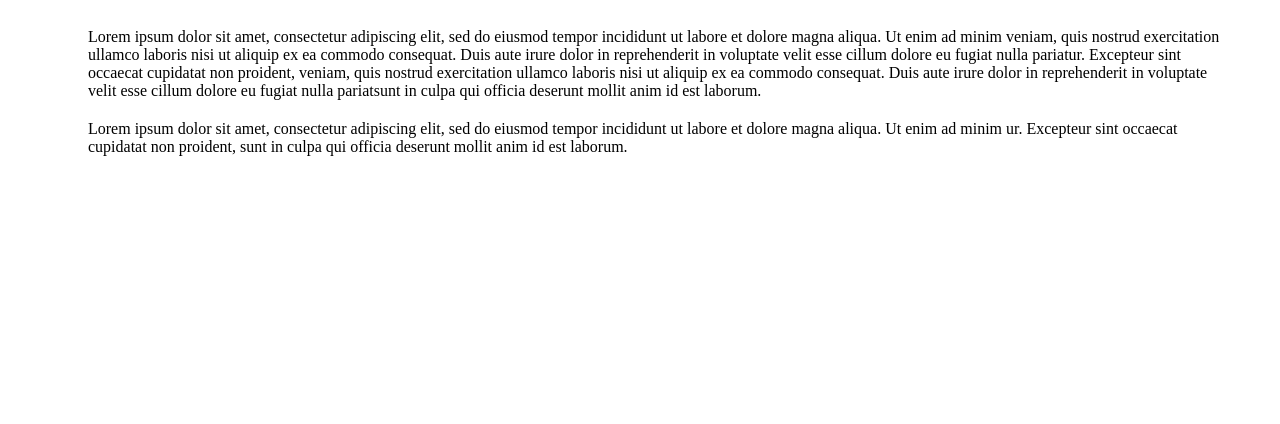
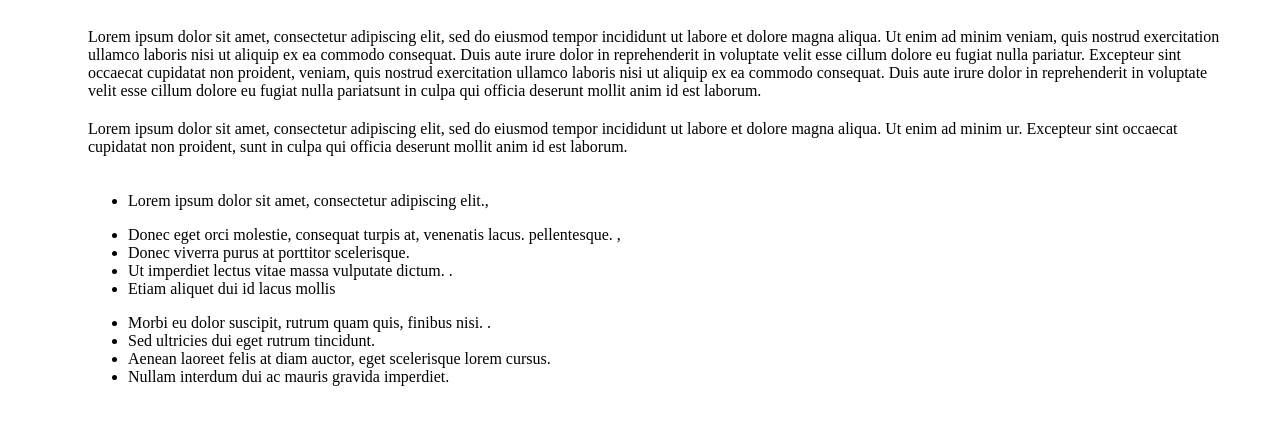
Before and after one commit to akscedcoss/learn-branch, a plain HTML site: page src/index.html in a window 1280 px wide. Drawn offline with Linux system fonts and the light colour scheme.

Commit message:
middle list

```diff
--- a/src/index.html
+++ b/src/index.html
@@ -34,5 +34,28 @@
       Excepteur sint occaecat cupidatat non proident, sunt in culpa qui officia
       deserunt mollit anim id est laborum.
     </div>
+
+    <ul>
+      <li>Lorem ipsum dolor sit amet, consectetur adipiscing elit.,</li>
+    </ul>
+
+    <ul>
+      <li>
+        Donec eget orci molestie, consequat turpis at, venenatis lacus.
+        pellentesque. ,
+      </li>
+      <li>Donec viverra purus at porttitor scelerisque.</li>
+      <li>Ut imperdiet lectus vitae massa vulputate dictum. .</li>
+      <li>Etiam aliquet dui id lacus mollis</li>
+    </ul>
+
+    <ul>
+      <li>Morbi eu dolor suscipit, rutrum quam quis, finibus nisi. .</li>
+      <li>Sed ultricies dui eget rutrum tincidunt.</li>
+      <li>
+        Aenean laoreet felis at diam auctor, eget scelerisque lorem cursus.
+      </li>
+      <li>Nullam interdum dui ac mauris gravida imperdiet.</li>
+    </ul>
   </body>
 </html>
```
